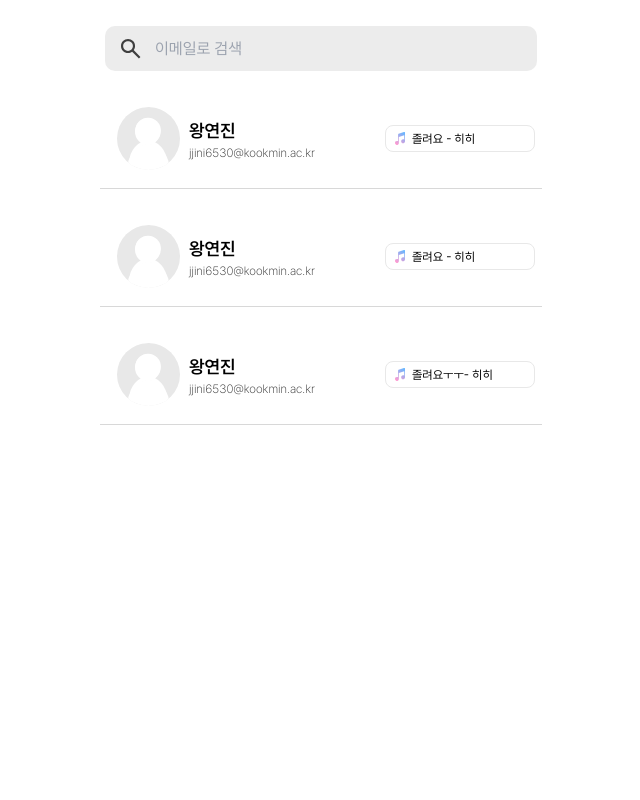
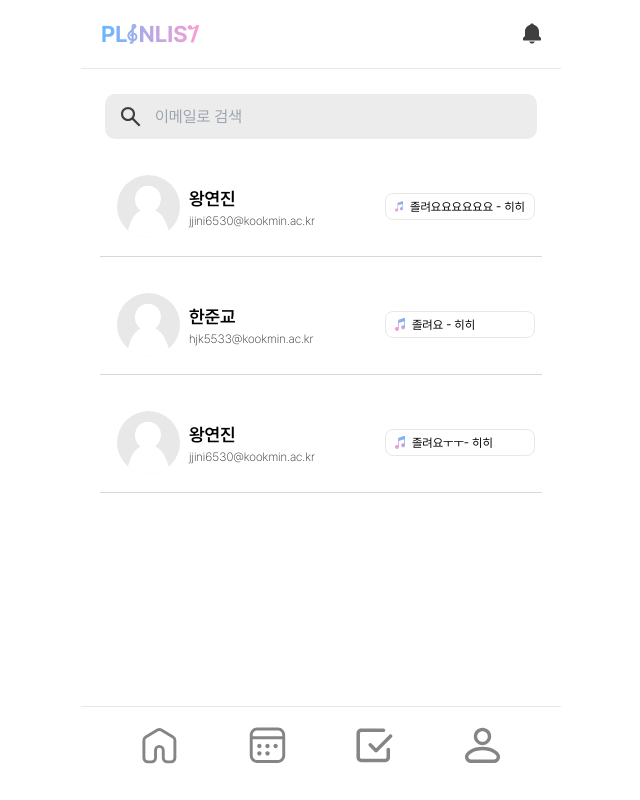
Before and after one commit to 2024-WINK-Project-PlanList/front-end, a React (Create React App) app: page /friends in a window 1280 px wide. Shown: the whole page, without its empty margins (319-959 px from the left). Built offline with nearby package versions, Linux system fonts and the light colour scheme.

Commit message:
Feat: 이메일로 친구 검색 기능 구현

```diff
--- a/src/pages/FriendsList/FriendsList.js
+++ b/src/pages/FriendsList/FriendsList.js
@@ -1,7 +1,9 @@
-import React from 'react';
+import React, { useState, useEffect } from 'react';
 import { ReactComponent as Glass } from '../../assets/friendsList/magnifyingGlass.svg';
 import Friend from '../../components/Friends/friends';
 import { ReactComponent as ProfilePic } from '../../assets/friendsList/profilePic.svg';
+import Header from '../../components/Layout/Header';
+import Footer from '../../components/Layout/Footer';
 
 const FriendsList = () => {
   const dummyData = [
@@ -9,12 +11,12 @@ const FriendsList = () => {
       profile: ProfilePic,
       name: '왕연진',
       email: 'jjini6530@kookmin.ac.kr',
-      song: '졸려요 - 히히',
+      song: '졸려요요요요요요 - 히히',
     },
     {
       profile: ProfilePic,
-      name: '왕연진',
-      email: 'jjini6530@kookmin.ac.kr',
+      name: '한준교',
+      email: 'hjk5533@kookmin.ac.kr',
       song: '졸려요 - 히히',
     },
     {
@@ -24,13 +26,30 @@ const FriendsList = () => {
       song: '졸려요ㅜㅜ- 히히',
     },
   ];
+
   const isEmpty = dummyData.length === 0;
+  const [userInput, setUserInput] = useState('');
+  const [findUser, setFindUser] = useState(dummyData);
+
+  useEffect(() => {
+    const searched = dummyData.filter((item) =>
+      item.email.toLowerCase().includes(userInput),
+    );
+    setFindUser(searched);
+  }, [userInput]);
+
+  const getValue = (e) => {
+    setUserInput(e.target.value.toLowerCase());
+  };
 
   return (
+    <>
+      <Header />
       <div className="flex flex-col items-center font-preRegular pt-[26px]">
         <div className="relative w-full px-[24px]">
           <input
             placeholder="이메일로 검색"
+            onChange={getValue}
             className="w-full h-[45px] pl-[50px] bg-[#D9D9D9]/50 rounded-[0.625rem] text-base"
           />
           <Glass className="absolute bottom-[12px] left-[40px] w-[20px] h-[20px] fill-[#3F3F3F]" />
@@ -42,9 +61,10 @@ const FriendsList = () => {
             </div>
           ) : (
             <div>
-            {dummyData.map((item, index) => (
+              {findUser.map((item) => (
                 <Friend
-                key={index}
+                  key={item.id}
+                  {...item}
                   profile={<item.profile />}
                   name={item.name}
                   email={item.email}
@@ -55,6 +75,8 @@ const FriendsList = () => {
           )}
         </div>
       </div>
+      <Footer />
+    </>
   );
 };
 export default FriendsList;
```
Lines whose indentation alone changed are shown as unchanged.
